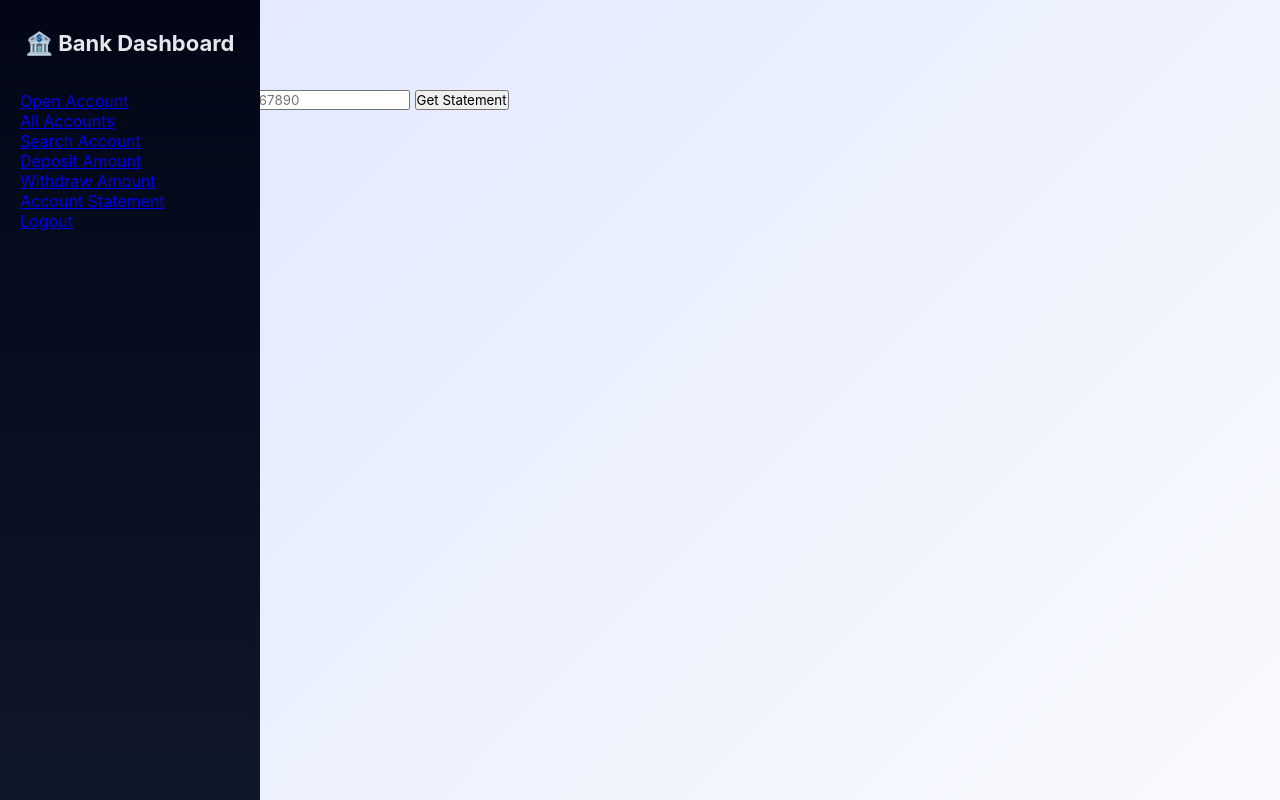
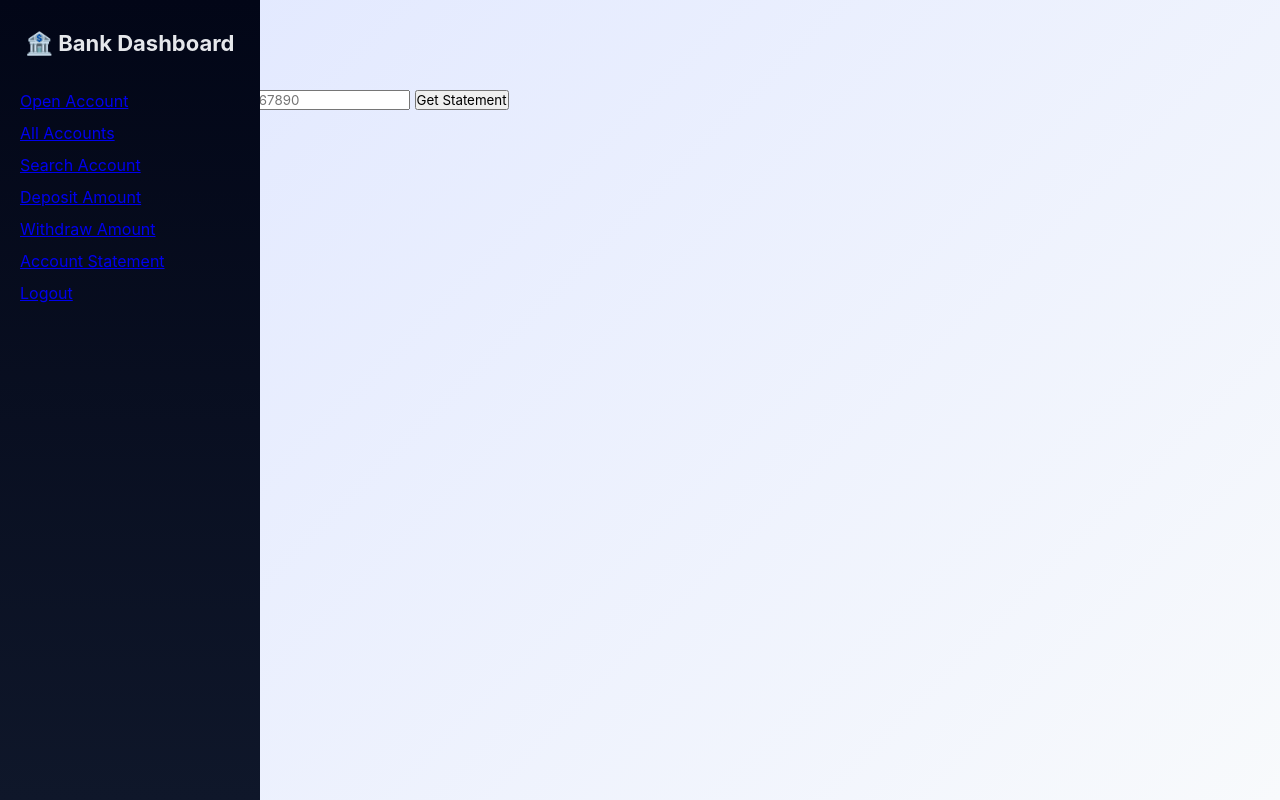
Before and after one commit to tanvi2711/Python_Full_stack_Projects, a Flask app: page /statements in a window 1280 px wide. Run offline with Flask 3, Linux system fonts and the light colour scheme.

Commit message:
enhance style of statement.html

```diff
--- a/BANKAPP/templates/statement.html
+++ b/BANKAPP/templates/statement.html
@@ -47,6 +47,10 @@ body {
 
 .sidebar ul {
     list-style: none;
+}
+
+.sidebar ul li {
+    margin-bottom: 12px;
 }
 
 </style>
```
